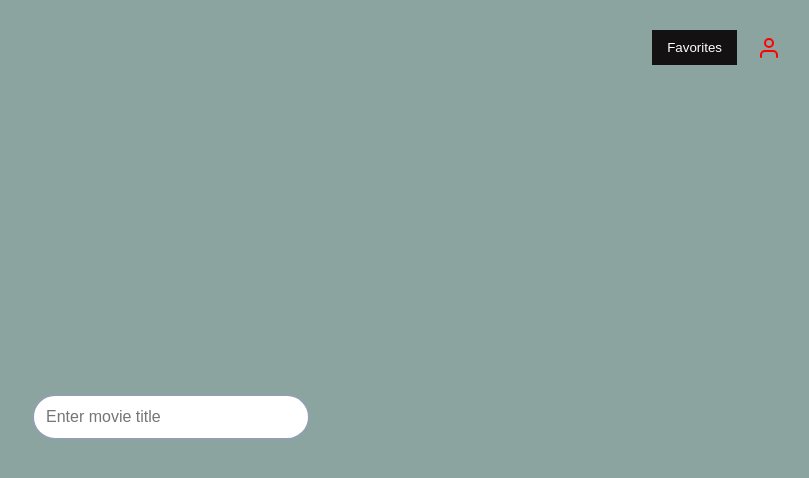
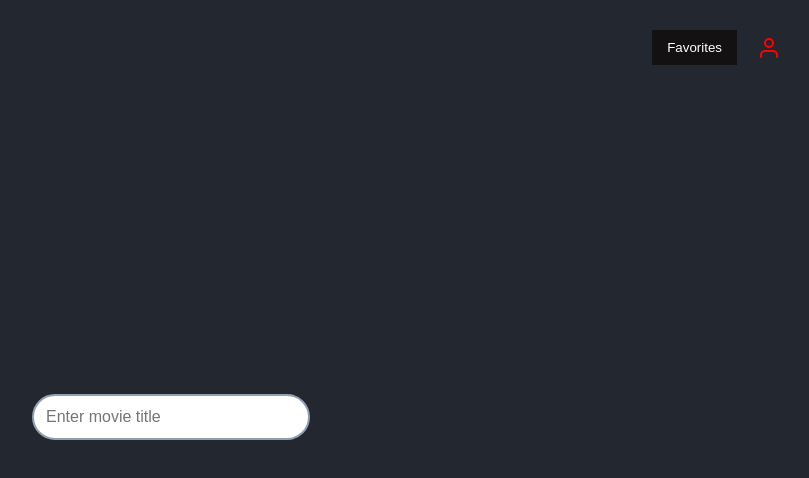
Before and after one commit to deanabusood/harmonize, a React (Create React App) app: page / in a window 1280 px wide. Shown: the top 478 px of the page, without its empty margins (469-1278 px from the left). Built offline with nearby package versions, Linux system fonts and the light colour scheme.

Commit message:
Update colors to match dark mode

```diff
--- a/src/css/CollectionManager.css
+++ b/src/css/CollectionManager.css
@@ -1,5 +1,6 @@
 .collection-manager {
   margin-right: 20px;
+  color: rgb(246 247 249);
 }
 
 .collection-button {
@@ -12,12 +13,10 @@
 
 .collection-list {
   position: absolute;
-  /* display: block; */
   margin-top: 30px;
   top: 40px;
   right: 0;
-  background-color: #ffffff;
-  border: 1px solid #ccc;
+  background-color: rgb(54, 59, 68);
   padding: 10px;
   box-shadow: 0 2px 4px rgba(0, 0, 0, 0.5);
   width: 320px;
--- a/src/css/SpotifyAuth.css
+++ b/src/css/SpotifyAuth.css
@@ -1,6 +1,6 @@
 #spotify-auth-container button {
   background-color: transparent;
-  color: #0c0000;
+  color: rgb(98, 170, 104);
 }
 
 #spotify-auth-container img {
--- a/src/index.css
+++ b/src/index.css
@@ -2,10 +2,9 @@
 body {
   margin: 0;
   padding: 0;
-  /* background-color: #f5f5f5; */
-  /* background-color: #555c5f49; */
-  /* background-color: #546966; */
-  background-color: #76948fd7;
+  background-color: rgb(35 39 47);
+  color: rgb(246 247 249);
+  font-family: Optimistic Display, -apple-system, ui-sans-serif, system-ui, sans-serif, Apple Color Emoji, Segoe UI Emoji, Segoe UI Symbol, Noto Color Emoji;
 }
 
 .app-container {
```
